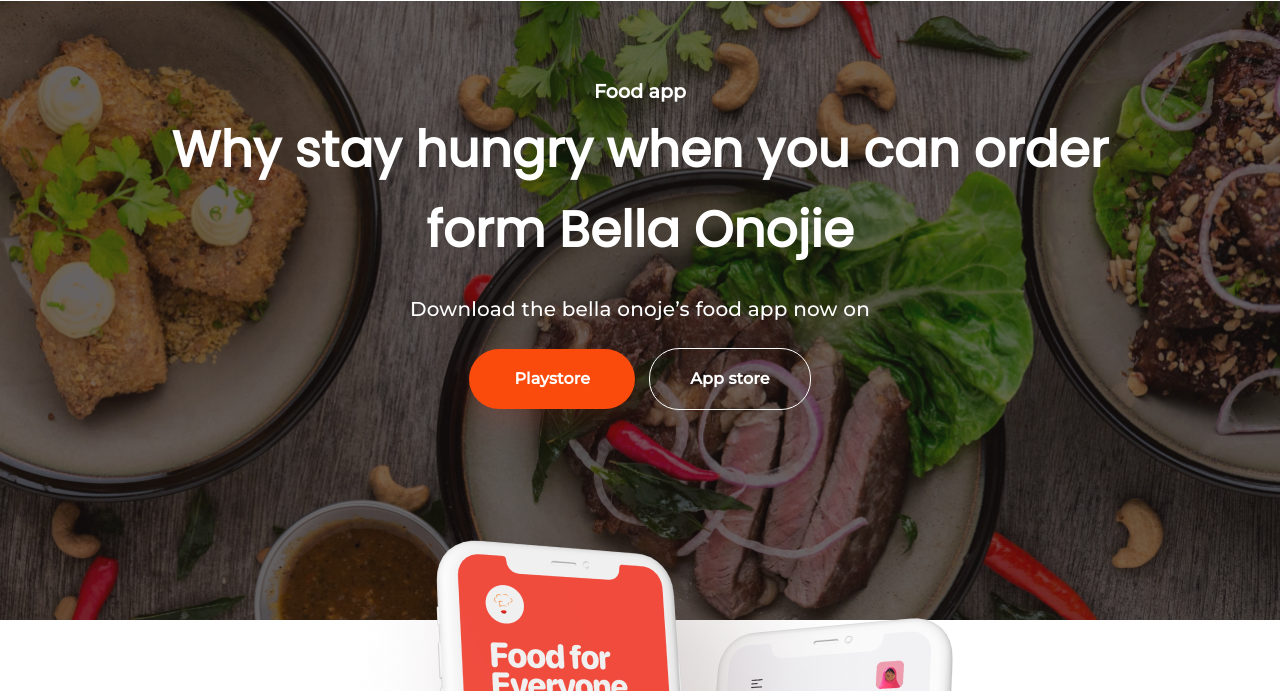
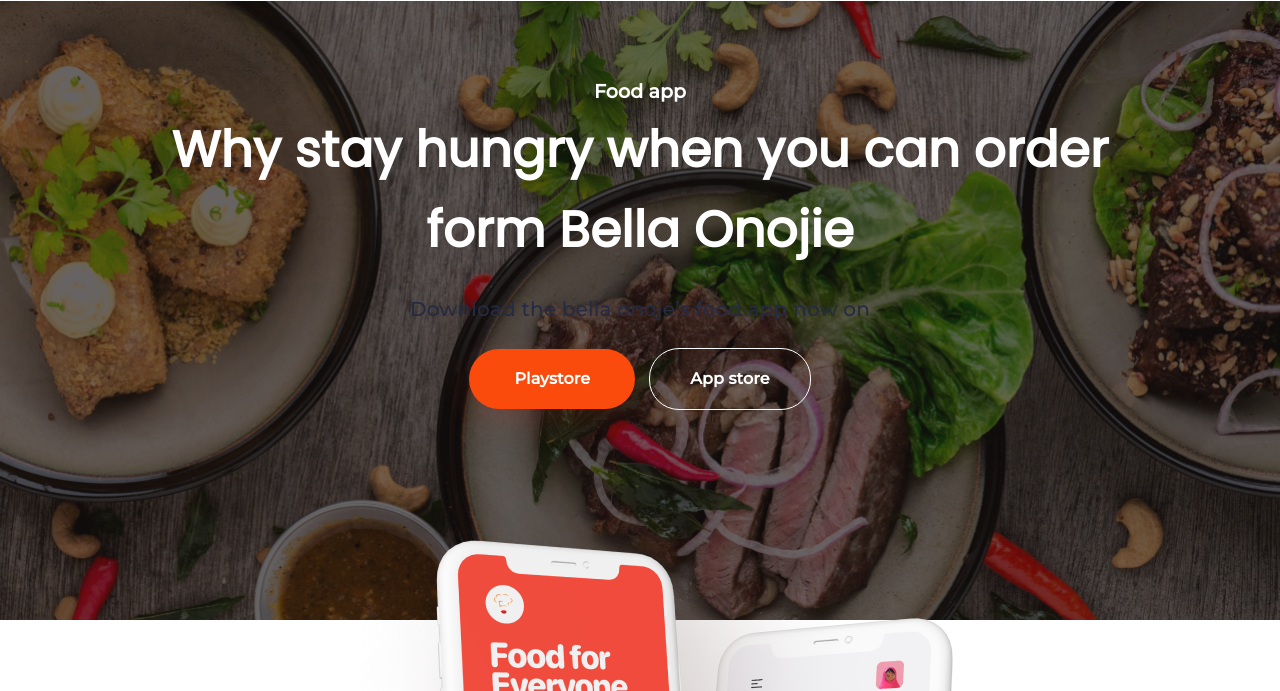
Before and after one commit to vinayiosys/Food-App, a plain HTML site: page index.html in a window 1280 px wide. Shown: the part 109-800 px from the top of the page. Drawn offline with Linux system fonts and the light colour scheme.

Commit message:
Update style.css

```diff
--- a/style.css
+++ b/style.css
@@ -252,7 +252,7 @@
             .section-a p
             {
                 text-align: center;
-                color: #fff !important;
+                color: #252B42 !important;
             }
             .section-c h2
             {
```
